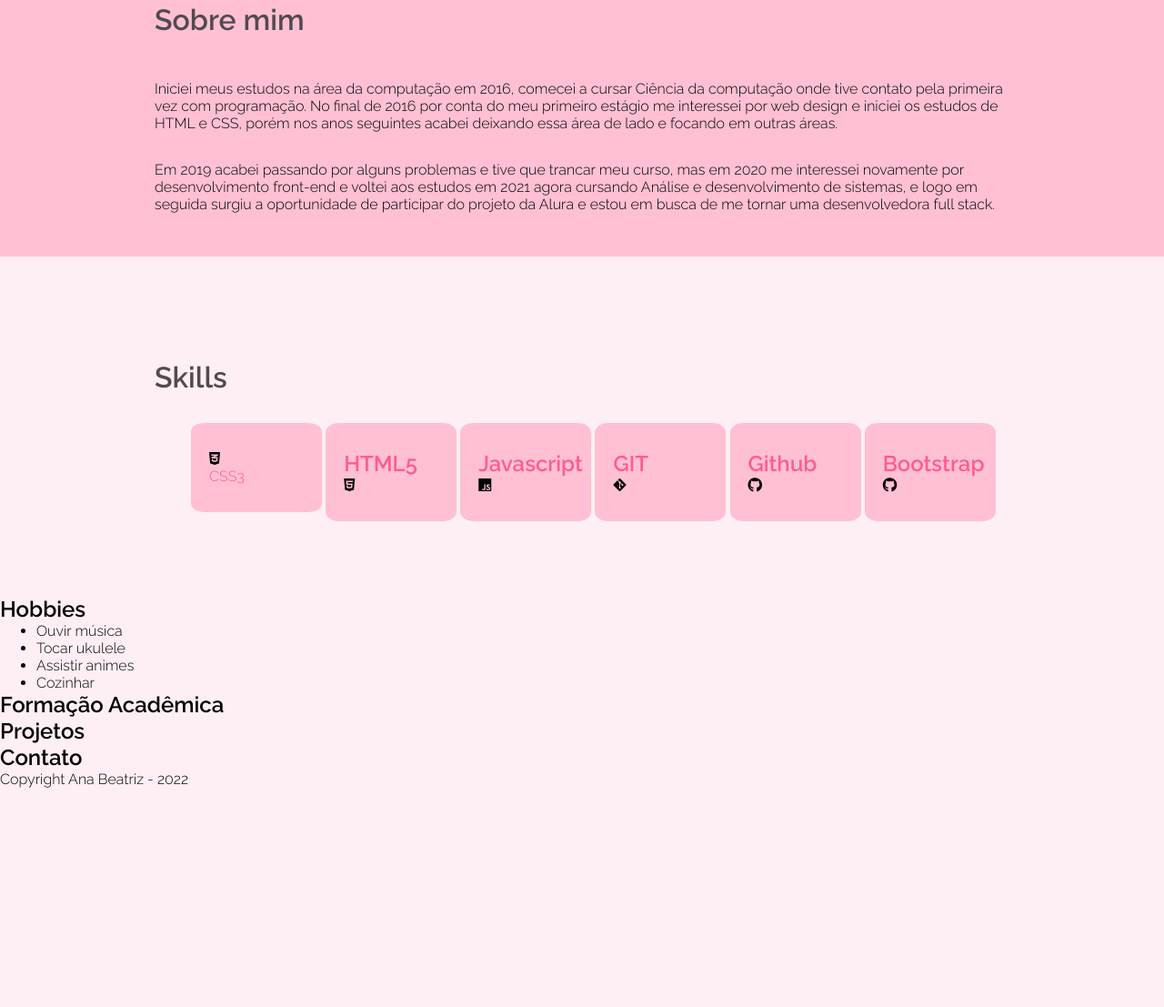
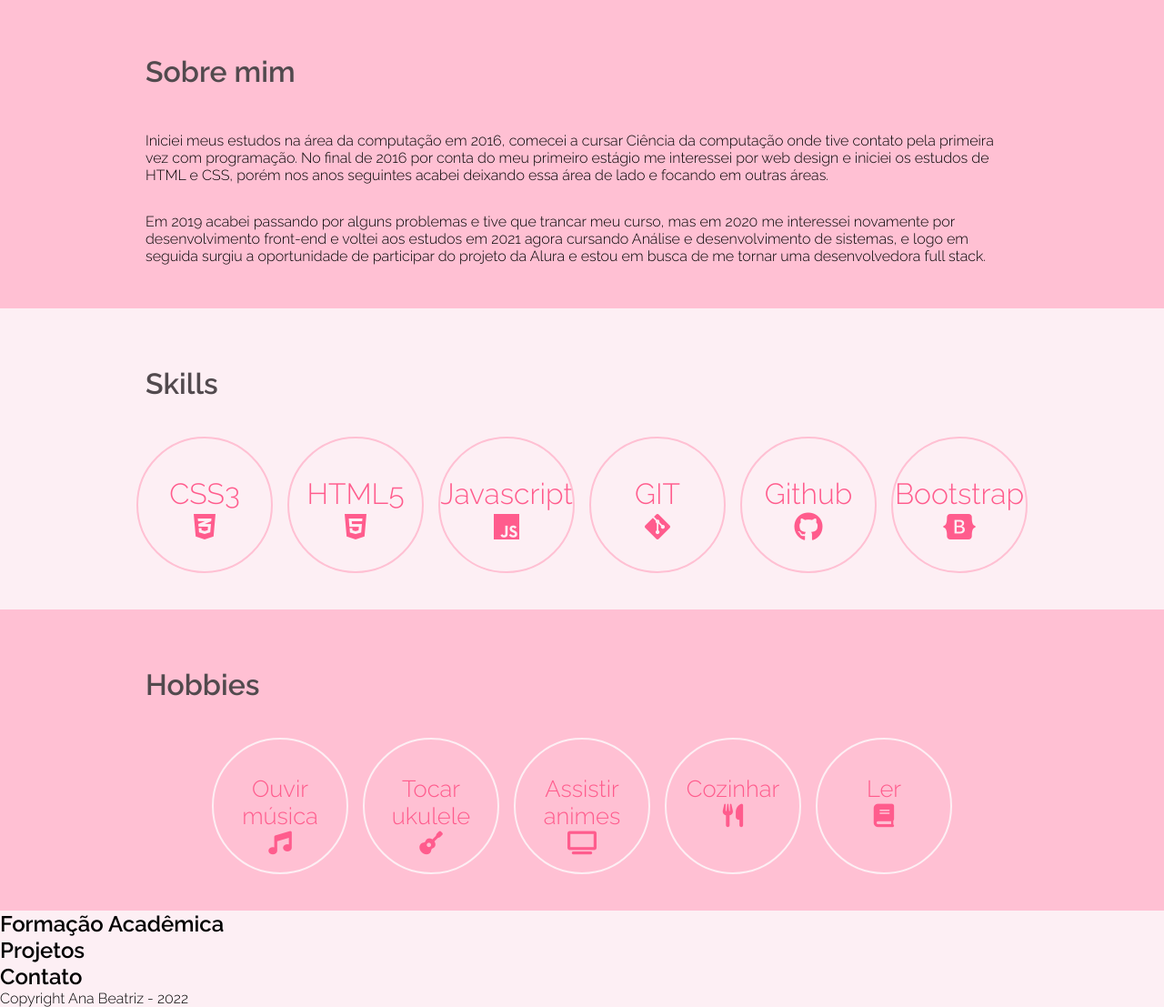
Before and after one commit to AnaBeat/Portfolio, a plain HTML site: page index.html in a window 1280 px wide. Shown: the part 540-1647 px from the top of the page at 91% size. Before the commit the page ends 1406 px from the top, so only its background shows below. Drawn offline with Linux system fonts and the light colour scheme.

Commit message:
Atualização das seções de skills e hobbies

```diff
--- a/css/style.css
+++ b/css/style.css
@@ -68,18 +68,26 @@ input#control-nav {
 
 .container {
   display: flex;
-  height: 300px;
   align-items: center;
   justify-content: center;
   flex-direction: row;
+}
+
+.container-esq {
+  display: flex;
+  align-items: center;
+  justify-content: flex-start;
+  flex-direction: row;
+}
+
+.ml {
   margin-left: 10em;
 }
 
-.center {
-  display: flex;
-  justify-content: center;
-  align-items: center;
+.mar {
+  margin: 0 10em;
 }
+
 
 .titulo-apresentacao {
   font-size: 2em;
@@ -113,9 +121,8 @@ input#control-nav {
    text-decoration: underline;
  }
 
- #sobre-mim {
+ #sobre-mim, #hobbies {
    padding: 2em 0;
-   margin: 0 auto;
    background: #FFC0D3;
  }
 
@@ -125,58 +132,123 @@ input#control-nav {
    color: #524A4E;
  }
 
- .conteudo-sobre {
-   width: 940px;
-   margin: 0 auto;
- }
-
 .texto-sobre {
   padding: 1em 0;
 }
 
-.assinatura {
- font-size: 2em;
- color: #524A4E;
-}
 
 #skills {
   padding: 2em 0;
   margin: 0 auto;
 }
 
-.skills {
-  width: 940px;
-  margin: 0 auto;
-  padding: 50px 0;
+.skills, .hobbies {
+	display: flex;
+	flex-wrap: wrap;
+	flex-grow: 1;
+	flex-shrink: 1;
+	justify-content: center;
 }
 
-.skills-lista li {
-  display: inline-block;
-  width: 16%;
-  vertical-align: top;
-  padding: 30px 20px;
-  box-sizing: border-box;
-  border-radius: 10%;
-  background: #FFC0D3;
+.skill {
+	position: relative;
+	margin: .5em;
+	width: 100%;
+	max-width: 150px;
+	text-align: center;
+	overflow: hidden;
+}
+
+.skill::before {
+  display: block;
+  content: "";
+  margin-top: 100%;
+}
+
+.item-skill {
+  border: #FFC0D3 solid 2px;
+  border-radius: 50%;
+  position: absolute;
+  top: 0;
+  right: 0;
+  bottom: 0;
+  left: 0;
+}
+
+.item-skill:hover {
+  background: #FF5C8D;
 }
 
 .titulo-skill {
-  color: #FF5C8D;
+  position: absolute;
+	top: 18%;
+	left: 0;
+	right: 0;
+	color: #FF5C8D;
+	padding: .5em 0;
+  font-size: 2em;
 }
 
+.titulo-skill:hover {
+  color: #FFC0D3;
+}
+
+.hobbie {
+	position: relative;
+	margin: .5em;
+	width: 100%;
+	max-width: 150px;
+	text-align: center;
+	overflow: hidden;
+}
+
+.hobbie::before {
+  display: block;
+  content: "";
+  margin-top: 100%;
+}
+
+.item-hobbie {
+  border: #FDEFF4 solid 2px;
+  border-radius: 50%;
+  position: absolute;
+  top: 0;
+  right: 0;
+  bottom: 0;
+  left: 0;
+}
+
+.item-hobbie:hover {
+  background: #FF5C8D;
+}
+
+.titulo-hobbie {
+  position: absolute;
+	top: 18%;
+	left: 0;
+	right: 0;
+	color: #FF5C8D;
+	padding: .5em 0;
+  font-size: 1.6em;
+}
+
+.titulo-hobbie:hover {
+  color: #FDEFF4;
+}
+
+
  @media screen and (max-width: 767px) {
-   .caixa, .links{
+   .caixa, .links, .container, .container-esq{
      width: 100%;
-     text-align: center;
    }
 
    .titulo-apresentacao{
      font-size: 2em;
    }
 
-   .container {
+   .container, .container-esq {
      height: auto;
-     margin-left: 2em;
+     margin: 0px 0 0px 2%;
    }
 
 
--- a/index.html
+++ b/index.html
@@ -39,9 +39,11 @@
 
     <main>
       <section id="apresentacao">
-        <div class="container">
+        <div class="container-esq ml">
+          <h2 class="titulo-apresentacao">Olá! meu nome é Ana Beatriz <br> e construo páginas web<br></h2>
+        </div>
+        <div class="container ml">
           <p class="texto-apresentacao">
-            <span class="titulo-apresentacao">Olá! meu nome é Ana Beatriz e construo páginas web<br></span>
             Tenho 25 anos, estou cursando Análise e desenvolvimento de sistemas e
             atualmente estou participando do projeto Oracle ONE na Alura.
           </p>
@@ -49,7 +51,7 @@
           </div>
 
 
-  <div class="center">
+  <div class="container">
     <div class="link">
       <a href="https://github.com/AnaBeat">Github <i class="fa-solid fa-square-arrow-up-right"></i></a>
     </div>
@@ -66,63 +68,110 @@
     </section>
 
       <section id="sobre-mim">
-        <div class="conteudo-sobre">
+        <div class="container-esq ml">
         <h2 class="titulo">Sobre mim</h2>
+      </div>
+      <div class="container mar">
         <p class="texto-sobre">
           Iniciei meus estudos na área da computação em 2016, comecei a cursar Ciência da computação onde tive contato pela primeira vez com programação.
           No final de 2016 por conta do meu primeiro estágio me interessei por web design e iniciei os estudos de HTML e CSS, porém nos anos seguintes acabei deixando essa área de lado
           e focando em outras áreas.
-        </p>
-        <p class="texto-sobre">
+          </p>
+        </div>
+          <div class="container mar">
+          <p class="texto-sobre">
           Em 2019 acabei passando por alguns problemas e tive que trancar meu curso, mas em 2020 me interessei novamente por desenvolvimento front-end e voltei aos estudos em 2021
           agora cursando Análise e desenvolvimento de sistemas, e logo em seguida surgiu a oportunidade de participar do projeto da Alura e estou em busca de me tornar uma desenvolvedora full stack.
         </p>
-        <!--<p class="assinatura">Ana Beatriz</p>-->
+        </div>
       </div>
       </section>
 
        <section id="skills">
-        <div class="skills">
-        <h2 class="titulo">Skills</h2>
-        <ul class="skills-lista">
-          <li>
-            <i class="fa-brands fa-css3-alt"></i>
-            <p class="titulo-skill">CSS3</p>
 
-          </li>
-          <li>
-            <h2 class="titulo-skill">HTML5</h2>
-            <i class="fa-brands fa-html5"></i>
-          </li>
-          <li>
-            <h2 class="titulo-skill">Javascript</h2>
-            <i class="fa-brands fa-js"></i>
-          </li>
-          <li>
-            <h2 class="titulo-skill">GIT</h2><i class="fa-brands fa-git-alt"></i>
+         <div class="container-esq ml">
+           <h2 class="titulo">Skills</h2>
+         </div>
 
-          </li>
-          <li>
-            <h2 class="titulo-skill">Github</h2>
-            <i class="fa-brands fa-github"></i>
-          </li>
-          <li>
-            <h2 class="titulo-skill">Bootstrap</h2>
-              <i class="fa-brands fa-github"></i>
-            </li>
-        </ul>
+         <div class="skills">
+
+           <div class="skill">
+             <div class="item-skill">
+               <p class="titulo-skill">CSS3 <br><i class="fa-brands fa-css3-alt"></i></p>
+             </div>
+           </div>
+
+          <div class="skill">
+             <div class="item-skill">
+               <p class="titulo-skill">HTML5 <br><i class="fa-brands fa-html5"></i></p>
+            </div>
+          </div>
+
+          <div class="skill">
+            <div class="item-skill">
+            <p class="titulo-skill">Javascript <i class="fa-brands fa-js"></i></p>
+          </div>
+          </div>
+
+          <div class="skill">
+            <div class="item-skill">
+            <p class="titulo-skill">GIT <br><i class="fa-brands fa-git-alt"></i></p>
+          </div>
+          </div>
+
+          <div class="skill">
+            <div class="item-skill">
+          <p class="titulo-skill">Github <br><i class="fa-brands fa-github"></i></p>
+        </div>
+        </div>
+
+        <div class="skill">
+          <div class="item-skill">
+          <p class="titulo-skill">Bootstrap <i class="fab fa-bootstrap"></i></p>
+        </div>
+        </div>
+
       </div>
       </section>
 
       <section id="hobbies">
-        <h2>Hobbies</h2>
-        <ul>
-          <li>Ouvir música</li>
-          <li>Tocar ukulele</li>
-          <li>Assistir animes</li>
-          <li>Cozinhar</li>
-        </ul>
+        <div class="container-esq ml">
+          <h2 class="titulo">Hobbies</h2>
+        </div>
 
+        <div class="hobbies">
+
+          <div class="hobbie">
+            <div class="item-hobbie">
+              <p class="titulo-hobbie">Ouvir música <br><i class="fas fa-music"></i></p>
+            </div>
+          </div>
+
+          <div class="hobbie">
+            <div class="item-hobbie">
+          <p class="titulo-hobbie">Tocar ukulele <br><i class="fas fa-guitar"></i></p>
+        </div>
+      </div>
+
+          <div class="hobbie">
+            <div class="item-hobbie">
+          <p class="titulo-hobbie">Assistir animes <br><i class="fas fa-tv"></i></p>
+        </div>
+      </div>
+
+          <div class="hobbie">
+            <div class="item-hobbie">
+              <p class="titulo-hobbie">Cozinhar <br><i class="fas fa-utensils"></i></p>
+            </div>
+          </div>
+
+          <div class="hobbie">
+            <div class="item-hobbie">
+          <p class="titulo-hobbie">Ler <br><i class="fas fa-book"></i></p>
+        </div>
+      </div>
+
+      </div>
       </section>
 
       <section id="formacoes">
```
